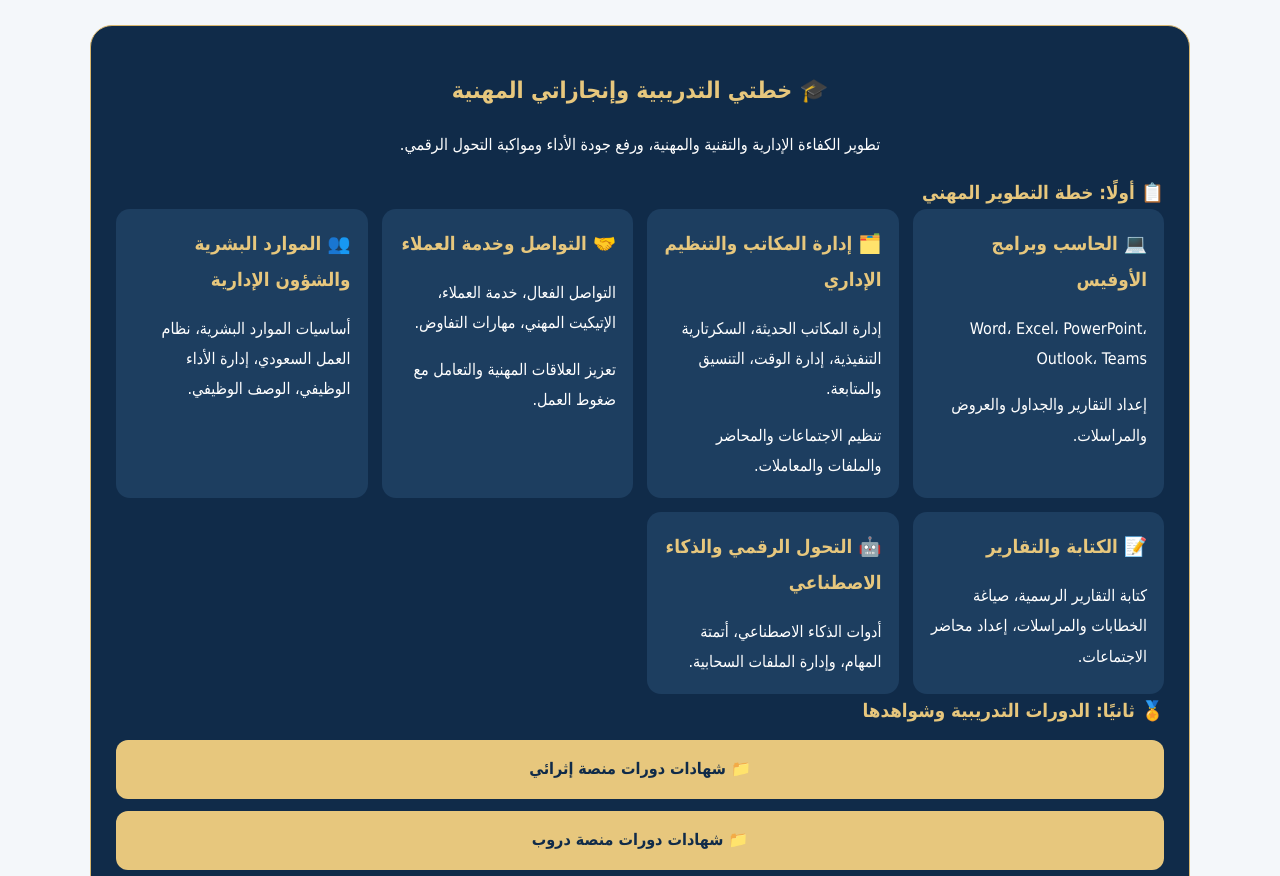
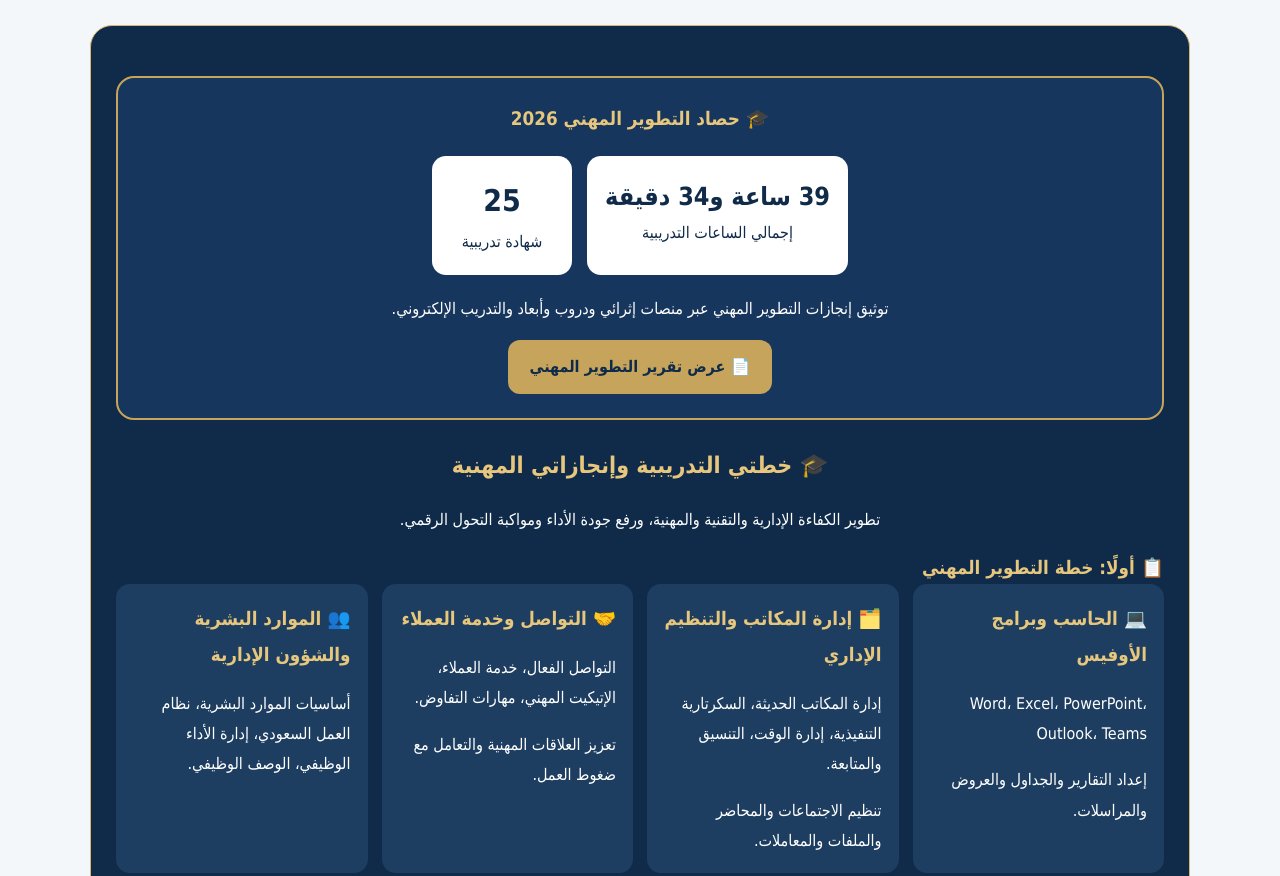
Before and after one commit to ltbe2014-glitch/hasad-injazi-2026, a plain HTML site: page index.html in a window 1280 px wide. Shown: the part 2444-3320 px from the top of the page. Drawn offline with Linux system fonts and the light colour scheme.

Commit message:
Update index.html

```diff
--- a/index.html
+++ b/index.html
@@ -101,6 +101,32 @@
 </style>
 
 <section class="training-section">
+
+<div dir="rtl" style="margin:25px auto;padding:24px;background:#17365d;border:2px solid #c7a45b;border-radius:18px;text-align:center;color:white;">
+  <h3 style="color:#e7c77d;margin-top:0;">🎓 حصاد التطوير المهني 2026</h3>
+
+  <div style="display:flex;justify-content:center;gap:15px;flex-wrap:wrap;margin:20px 0;">
+    <div style="background:white;color:#102b49;padding:18px;border-radius:14px;min-width:140px;">
+      <strong style="font-size:25px;">39 ساعة و34 دقيقة</strong>
+      <div>إجمالي الساعات التدريبية</div>
+    </div>
+
+    <div style="background:white;color:#102b49;padding:18px;border-radius:14px;min-width:140px;">
+      <strong style="font-size:30px;">25</strong>
+      <div>شهادة تدريبية</div>
+    </div>
+  </div>
+
+  <p style="color:#ffffff;font-size:16px;">
+    توثيق إنجازات التطوير المهني عبر منصات إثرائي ودروب وأبعاد والتدريب الإلكتروني.
+  </p>
+
+  <a href="./تقرير ساعات التدريب.pdf" target="_blank" rel="noopener noreferrer"
+     style="display:inline-block;background:#c7a45b;color:#102b49;padding:13px 22px;border-radius:12px;text-decoration:none;font-weight:bold;">
+    📄 عرض تقرير التطوير المهني
+  </a>
+</div>
+
   <h2>🎓 خطتي التدريبية وإنجازاتي المهنية</h2>
   <p style="text-align:center">
     تطوير الكفاءة الإدارية والتقنية والمهنية،
```
